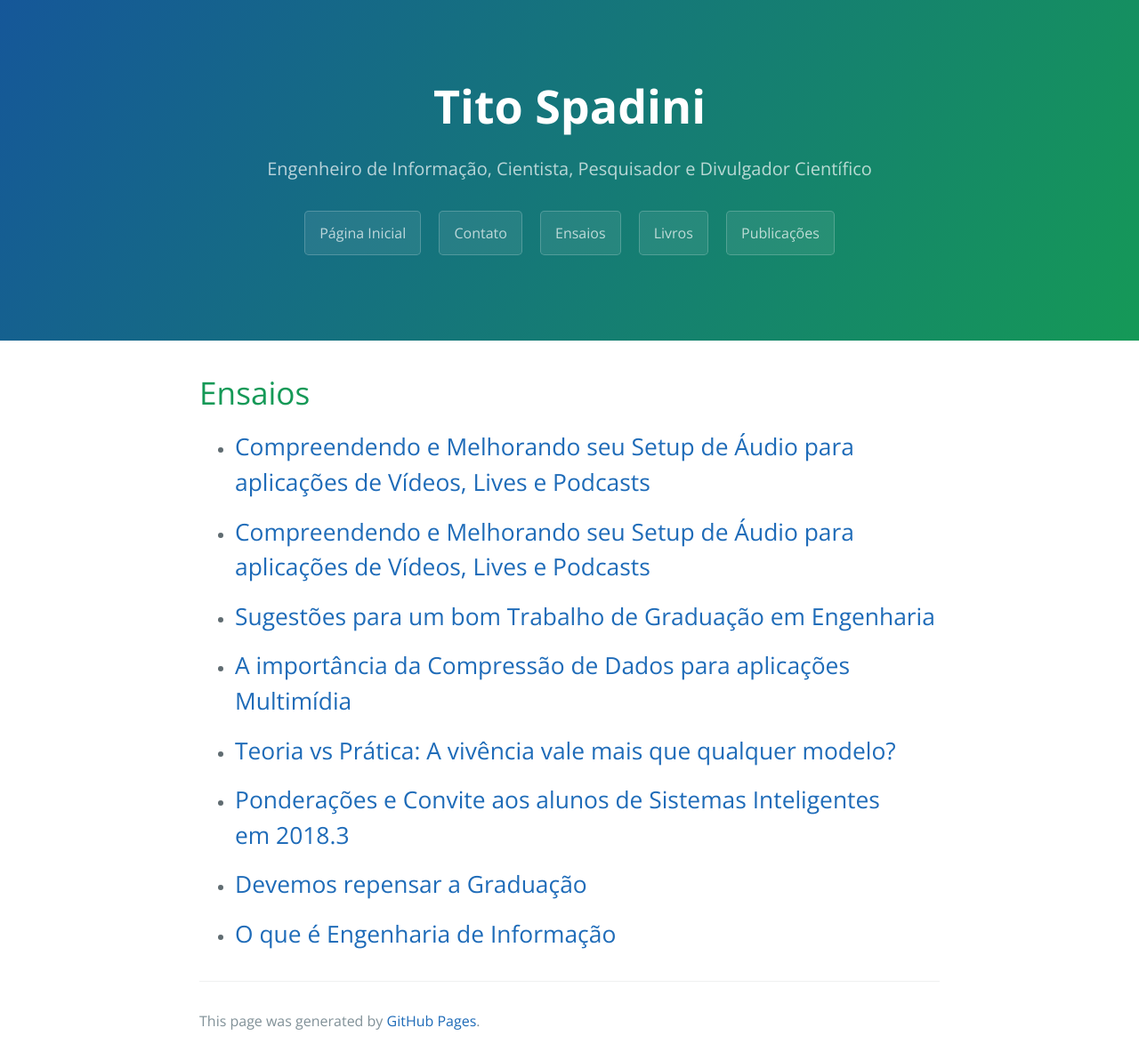
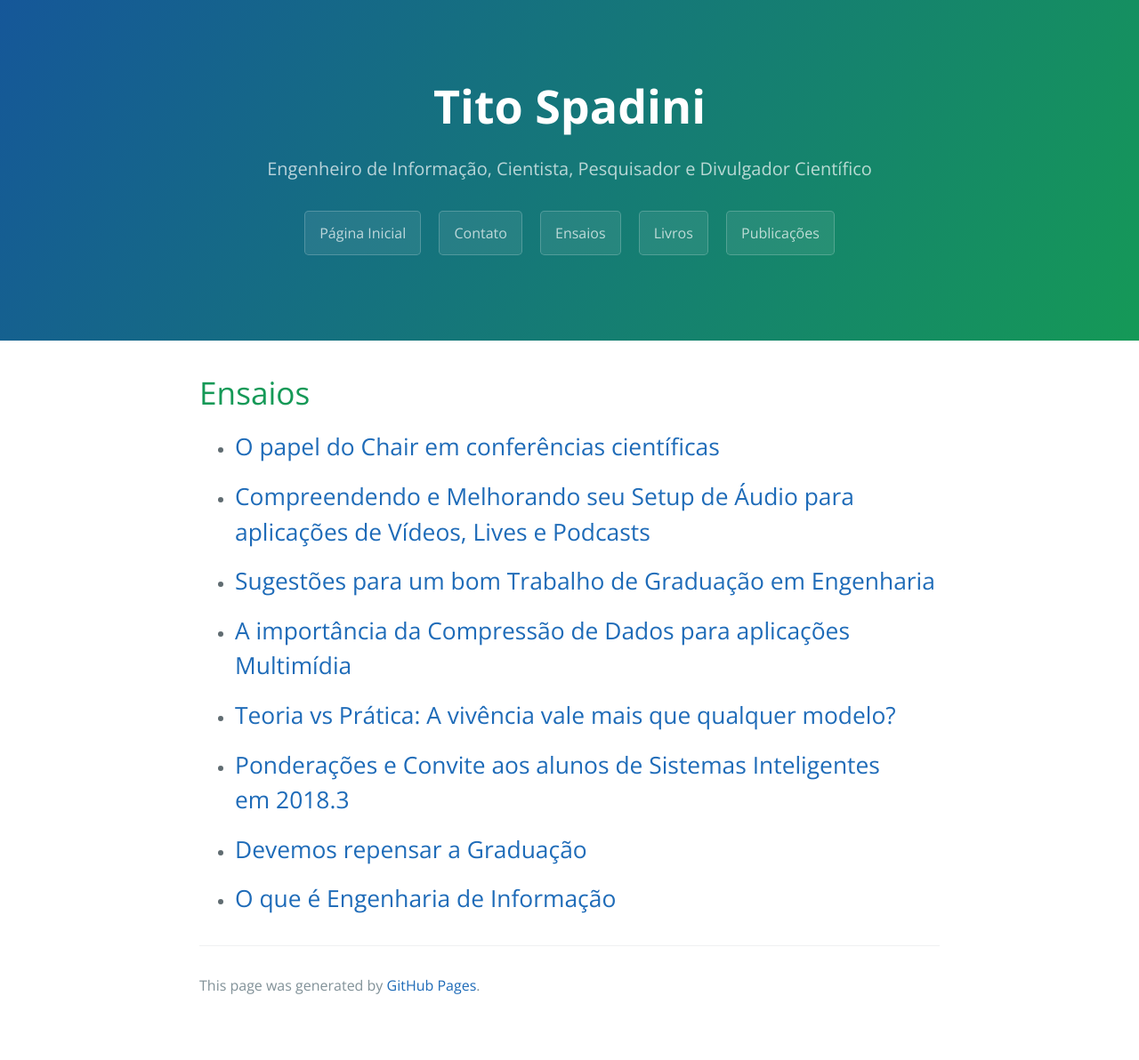
Before and after one commit to tito-spadini/titocaco.github.io, a Jekyll site: the page built from ensaios.html, in a window 1280 px wide. Shown: the whole page at 89% size. Built offline with Jekyll 4.4.1, drawn with Linux system fonts in a browser that asks for light colours; after the commit the page ends 1152 px from its top, so only the background shows below that.

Commit message:
Corrigindo metadados de ensaio

```diff
--- a/_posts/2021-01-18-papel-do-chair.md
+++ b/_posts/2021-01-18-papel-do-chair.md
@@ -1,7 +1,7 @@
 ---
 layout:	post
-title: 	"Compreendendo e Melhorando seu Setup de Áudio para aplicações de Vídeos, Lives e Podcasts"
-date:	2021-01-11 00:00:00 -0300
+title: 	"O papel do Chair em conferências científicas"
+date:	2021-01-18 00:00:00 -0300
 author:	Tito Spadini
 published: true
 ---
```
